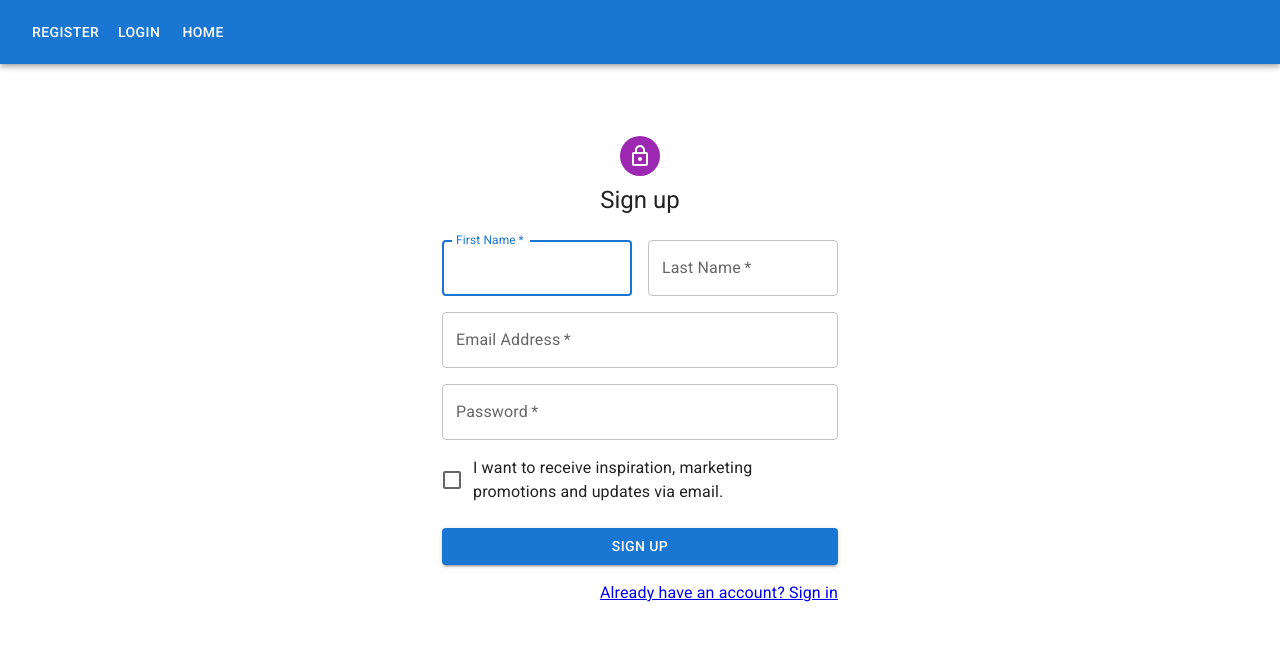
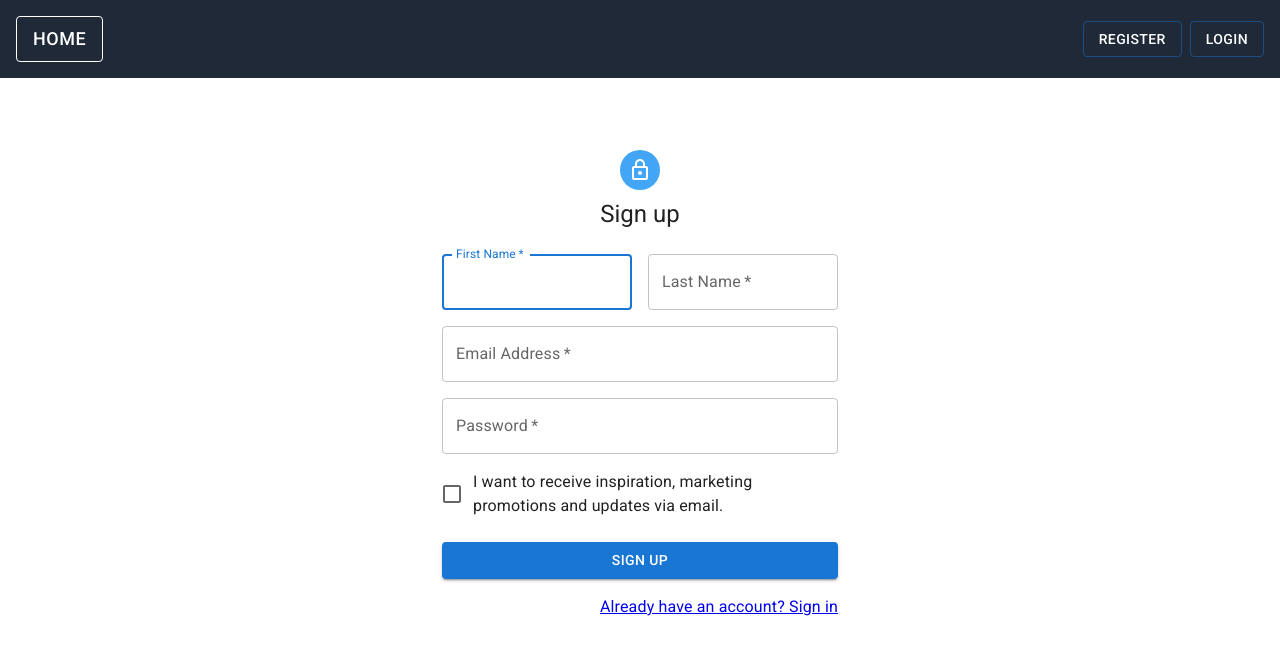
Before and after one commit to Anda2001/Mobiwash-Portal, a React (Create React App) app: page /login in a window 1280 px wide. Shown: the top 654 px of the page. Built offline with nearby package versions, Linux system fonts and the light colour scheme.

Commit message:
small folder and ui refactor

```diff
--- a/src/App.tsx
+++ b/src/App.tsx
@@ -1,25 +1,9 @@
 import * as React from 'react';
-import { BrowserRouter as Router, Routes, Route, Link } from 'react-router-dom';
-import AppBar from '@mui/material/AppBar';
-import Toolbar from '@mui/material/Toolbar';
-import Button from '@mui/material/Button';
+import { BrowserRouter as Router, Routes, Route } from 'react-router-dom';
+import TopBar from './components/top-bar/TopBar';
 import Register from './components/register/Register';
 import Login from './components/login/Login';
 import HomePage from './components/home-page/HomePage';
-
-function TopBar() {
-  return (
-    <AppBar position="static">
-      <Toolbar>
-        <Button color="inherit" component={Link} to="/register">Register</Button>
-        <Button color="inherit" component={Link} to="/login">Login</Button>
-        <Button color="inherit" component={Link} to="/">Home</Button>
-
-      </Toolbar>
-    </AppBar>
-  );
-}
-
 
 
 export default function App() {
--- a/src/components/login/Login.js
+++ b/src/components/login/Login.js
@@ -12,6 +12,8 @@ import LockOutlinedIcon from '@mui/icons-material/LockOutlined';
 import Typography from '@mui/material/Typography';
 import Container from '@mui/material/Container';
 import { createTheme, ThemeProvider } from '@mui/material/styles';
+import { blue, blueGrey } from '@mui/material/colors';
+
 
 const defaultTheme = createTheme();
 
@@ -37,7 +39,7 @@ export default function Login() {
             alignItems: 'center',
           }}
         >
-          <Avatar sx={{ m: 1, bgcolor: 'secondary.main' }}>
+          <Avatar sx={{ m: 1, bgcolor: blue[400]}}>
             <LockOutlinedIcon />
           </Avatar>
           <Typography component="h1" variant="h5">
--- a/src/components/register/Register.js
+++ b/src/components/register/Register.js
@@ -12,6 +12,7 @@ import Grid from '@mui/material/Grid';
 import LockOutlinedIcon from '@mui/icons-material/LockOutlined';
 import Typography from '@mui/material/Typography';
 import { createTheme, ThemeProvider } from '@mui/material/styles';
+import { blue, blueGrey } from '@mui/material/colors';
 
 
 const defaultTheme = createTheme();
@@ -54,7 +55,7 @@ export default function Register() {
               alignItems: 'center',
             }}
           >
-            <Avatar sx={{ m: 1, bgcolor: 'secondary.main' }}>
+            <Avatar sx={{ m: 1, bgcolor: blue[400] }}>
               <LockOutlinedIcon />
             </Avatar>
             <Typography component="h1" variant="h5">
--- /dev/null
+++ b/src/components/top-bar/TopBar.js
@@ -0,0 +1,29 @@
+import AppBar from '@mui/material/AppBar';
+import { Link } from 'react-router-dom';
+import Toolbar from '@mui/material/Toolbar';
+import Button from '@mui/material/Button';
+
+
+export default function TopBar() {
+  return (
+    <div className="bg-gray-800 p-4">
+      <div className="flex justify-between items-center">
+        <div>
+          <Button
+            variant="outlined"
+            className="text-white border border-white py-2 px-4 mr-4 text-lg"
+            component={Link}
+            to="/"
+            style={{ backgroundColor: 'transparent' }}
+          >
+            Home
+          </Button>
+        </div>
+        <div>
+          <Button variant="outlined" className="text-white ml-2" component={Link} to="/register">Register</Button>
+          <Button variant="outlined" className="text-white ml-2" component={Link} to="/login">Login</Button>
+        </div>
+      </div>
+    </div>
+  );
+}
```
